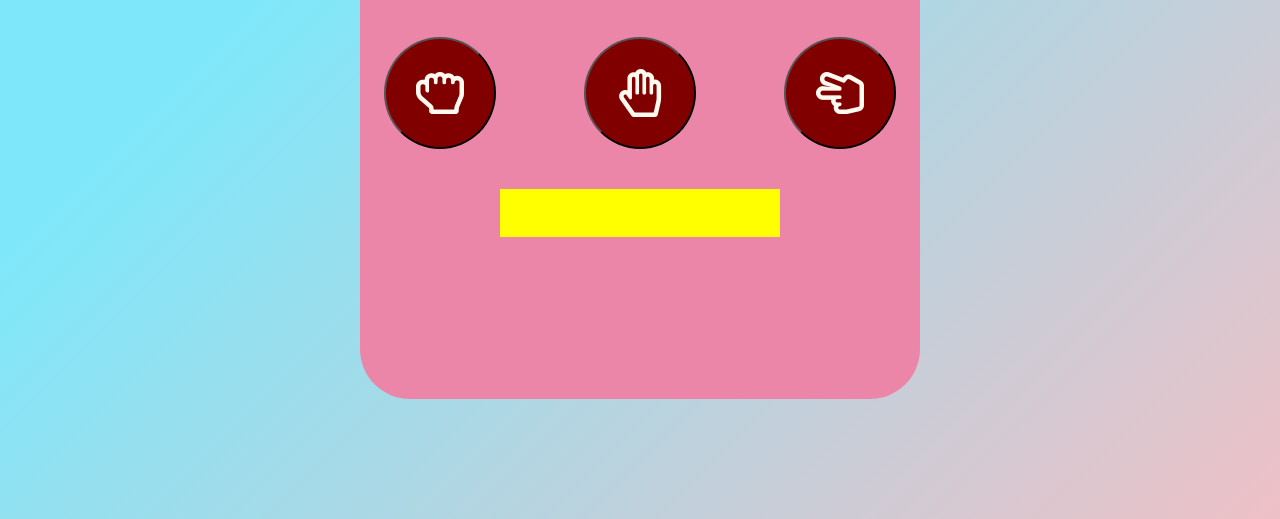
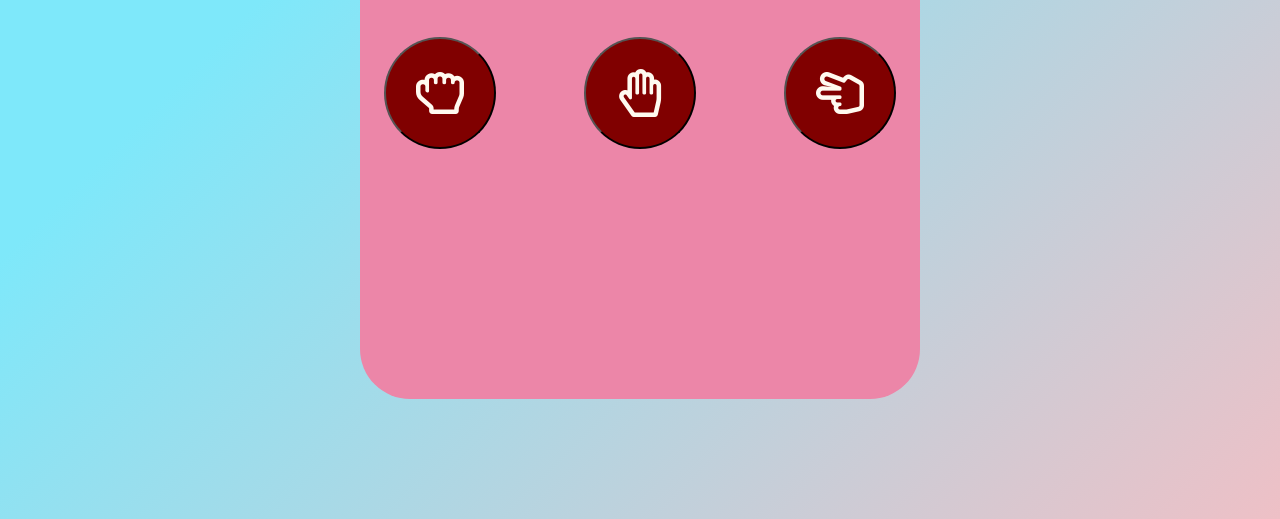
Before and after one commit to Rubaraja-r/RockpaperScissor, a plain HTML site: page index.html in a window 1280 px wide. Both pictures are taken after a click on the button "Start Game". Shown: the part 281-800 px from the top of the page. Drawn offline with Linux system fonts and the light colour scheme.

Commit message:
final changes done

```diff
--- a/styles/Style.css
+++ b/styles/Style.css
@@ -83,8 +83,9 @@ header .C2{
         margin-bottom: 0.5rem;
         font-weight: 700;
 }
-.gresult div{
-    height:3rem;
+.gresult div {
+
+
     margin-top: 1rem;
     font-weight: bolder;
     background-color:yellow;
```
Also changed, not shown: index.html (+1 -2 lines).
